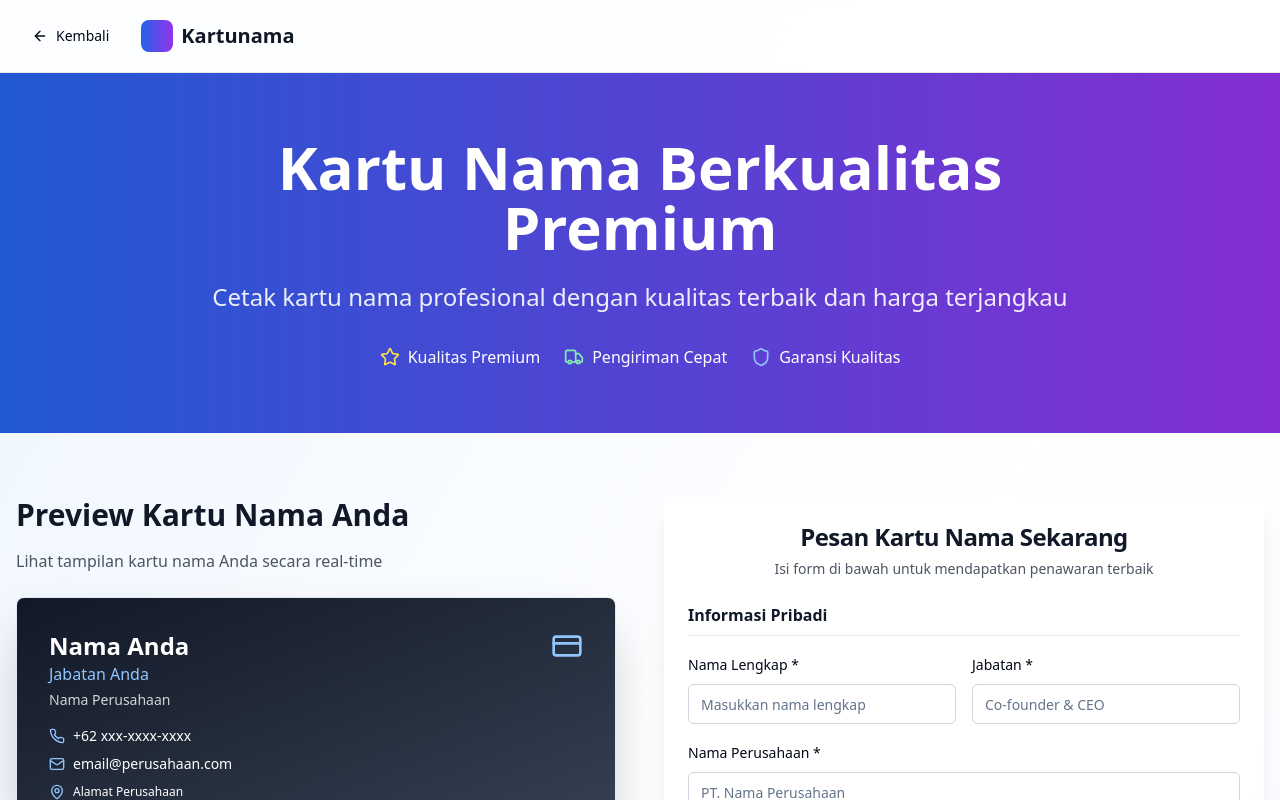
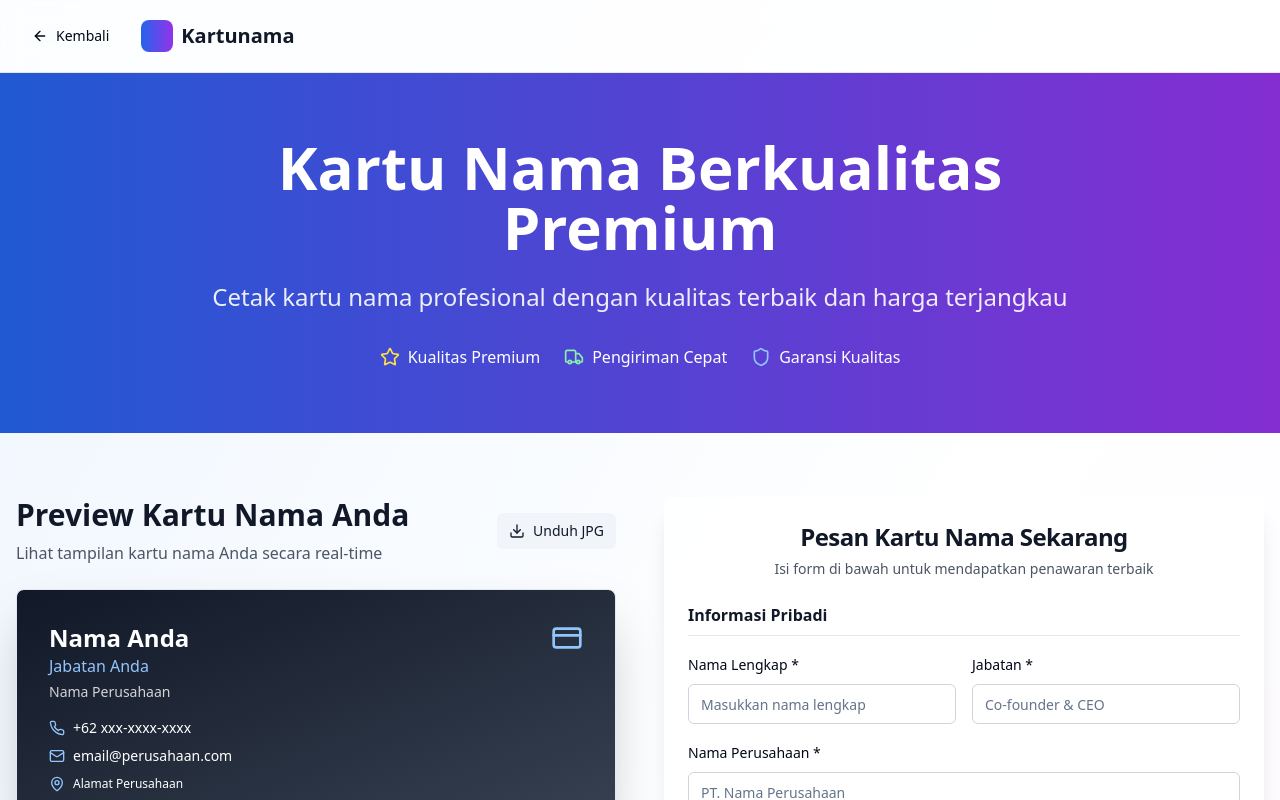
Before and after one commit to umankfams/kartu-nama-indonesia-ceria, a React (Vite) app: page /order in a window 1280 px wide. Shown: the top 800 px of the page. Built offline with nearby package versions, Linux system fonts and the light colour scheme.

Commit message:
Add download preview to JPG option
Add a button to download the business card preview as a JPG image on the order page.

```diff
--- a/package.json
+++ b/package.json
@@ -45,6 +45,7 @@
     "cmdk": "^1.0.0",
     "date-fns": "^3.6.0",
     "embla-carousel-react": "^8.3.0",
+    "html-to-image": "^1.11.13",
     "input-otp": "^1.2.4",
     "lucide-react": "^0.462.0",
     "next-themes": "^0.3.0",
--- a/src/pages/Order.tsx
+++ b/src/pages/Order.tsx
@@ -1,4 +1,4 @@
-import { useState } from "react";
+import { useState, useRef } from "react";
 import { Card, CardContent, CardDescription, CardHeader, CardTitle } from "@/components/ui/card";
 import { Button } from "@/components/ui/button";
 import { Input } from "@/components/ui/input";
@@ -6,9 +6,10 @@ import { Label } from "@/components/ui/label";
 import { Select, SelectContent, SelectItem, SelectTrigger, SelectValue } from "@/components/ui/select";
 import { Textarea } from "@/components/ui/textarea";
 import { Badge } from "@/components/ui/badge";
-import { CreditCard, Phone, Mail, MapPin, Star, Package, Truck, Shield, Image, Upload, ArrowLeft } from "lucide-react";
+import { CreditCard, Phone, Mail, MapPin, Star, Package, Truck, Shield, Image, Upload, ArrowLeft, Download } from "lucide-react";
 import { useToast } from "@/hooks/use-toast";
 import { useNavigate } from "react-router-dom";
+import { toJpeg } from "html-to-image";
 
 const Order = () => {
   const navigate = useNavigate();
@@ -28,6 +29,30 @@ const Order = () => {
     customBackground: "",
     logo: ""
   });
+
+  // Ref for downloading preview
+  const previewRef = useRef<HTMLDivElement>(null);
+
+  const handleDownloadPreview = async () => {
+    if (!previewRef.current) return;
+    try {
+      const dataUrl = await toJpeg(previewRef.current, { quality: 0.98, backgroundColor: "#fff" });
+      const link = document.createElement("a");
+      link.download = "kartu-nama-preview.jpg";
+      link.href = dataUrl;
+      link.click();
+      toast({
+        title: "Preview berhasil diunduh!",
+        description: "Gambar preview kartu nama telah disimpan ke perangkat Anda.",
+      });
+    } catch (err) {
+      toast({
+        title: "Gagal mengunduh preview.",
+        description: "Terjadi kesalahan saat membuat gambar. Coba lagi atau ganti browser.",
+        variant: "destructive"
+      });
+    }
+  };
 
   const handleInputChange = (field: string, value: string) => {
     setFormData(prev => ({ ...prev, [field]: value }));
@@ -87,7 +112,6 @@ const Order = () => {
     if (formData.background === "custom" && formData.customBackground) {
       return `bg-cover bg-center bg-no-repeat`;
     }
-
     switch (formData.background) {
       case "gradient-blue":
         return "bg-gradient-to-br from-blue-600 to-blue-800";
@@ -176,17 +200,29 @@ const Order = () => {
       {/* Main Content */}
       <div className="container mx-auto px-4 py-16">
         <div className="grid lg:grid-cols-2 gap-12 max-w-7xl mx-auto">
-          {/* Preview Card */}
+          {/* Preview Card with Download Option */}
           <div className="space-y-6">
+            <div className="flex flex-col items-center lg:items-start gap-2">
+              <div className="flex w-full items-center justify-between">
                 <div className="text-center lg:text-left">
-              <h2 className="text-3xl font-bold text-gray-900 mb-4">
+                  <h2 className="text-3xl font-bold text-gray-900 mb-2">
                     Preview Kartu Nama Anda
                   </h2>
-              <p className="text-gray-600">
+                  <p className="text-gray-600 mb-0">
                     Lihat tampilan kartu nama Anda secara real-time
                   </p>
                 </div>
-
+                <Button
+                  variant="secondary"
+                  size="sm"
+                  onClick={handleDownloadPreview}
+                  className="flex items-center gap-2"
+                >
+                  <Download className="w-4 h-4" /> Unduh JPG
+                </Button>
+              </div>
+            </div>
+            <div ref={previewRef}>
               <Card
                 className={`${getCardBackground()} ${getTextColor()} p-8 shadow-2xl transform hover:scale-105 transition-transform duration-300 relative overflow-hidden`}
                 style={formData.background === "custom" && formData.customBackground ? {
@@ -252,6 +288,7 @@ const Order = () => {
                   </div>
                 </div>
               </Card>
+            </div>
 
             {/* Features */}
             <div className="grid grid-cols-1 md:grid-cols-3 gap-4">
```
Also changed, not shown: 1 other file (tests, documents, lock files or other folders). Lines whose indentation alone changed are shown as unchanged.
